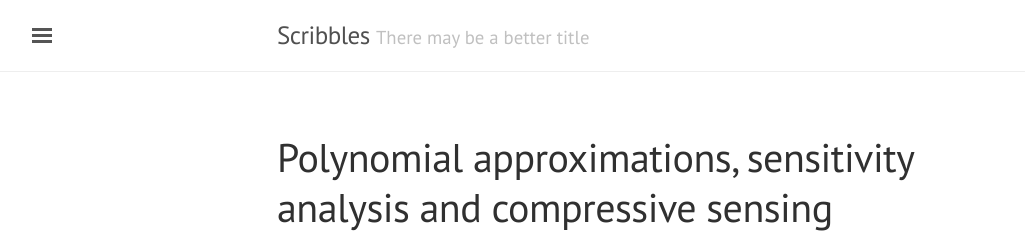
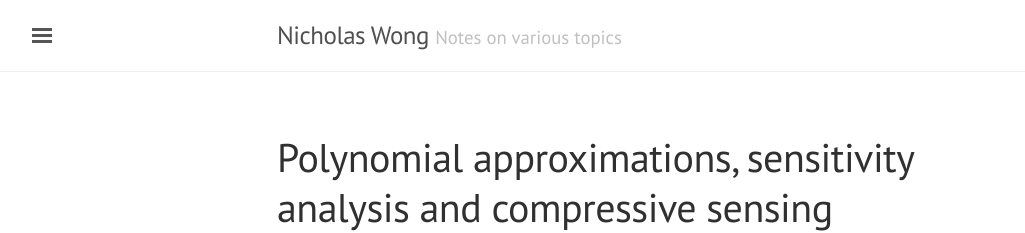
Before and after one commit to ncywong/ncywong, a Jekyll site: the page built from index.html, in a window 1280 px wide and 900 px high. Shown: the top 233 px of the window, without its empty margins (3-1028 px from the left). Built offline with Jekyll 4.4.1, drawn with Linux system fonts in a browser that asks for light colours; formulas are drawn with MathJax 3; the list of posts is cut into pages by our own code.

Commit message:
update title

```diff
--- a/_config.yml
+++ b/_config.yml
@@ -4,8 +4,8 @@
 permalink:           pretty
 
 # Setup
-title:               Scribbles
-tagline:             'There may be a better title'
+title:               Nicholas Wong
+tagline:             'Notes on various topics'
 description:         ''
 url:
 baseurl:             ''
```
